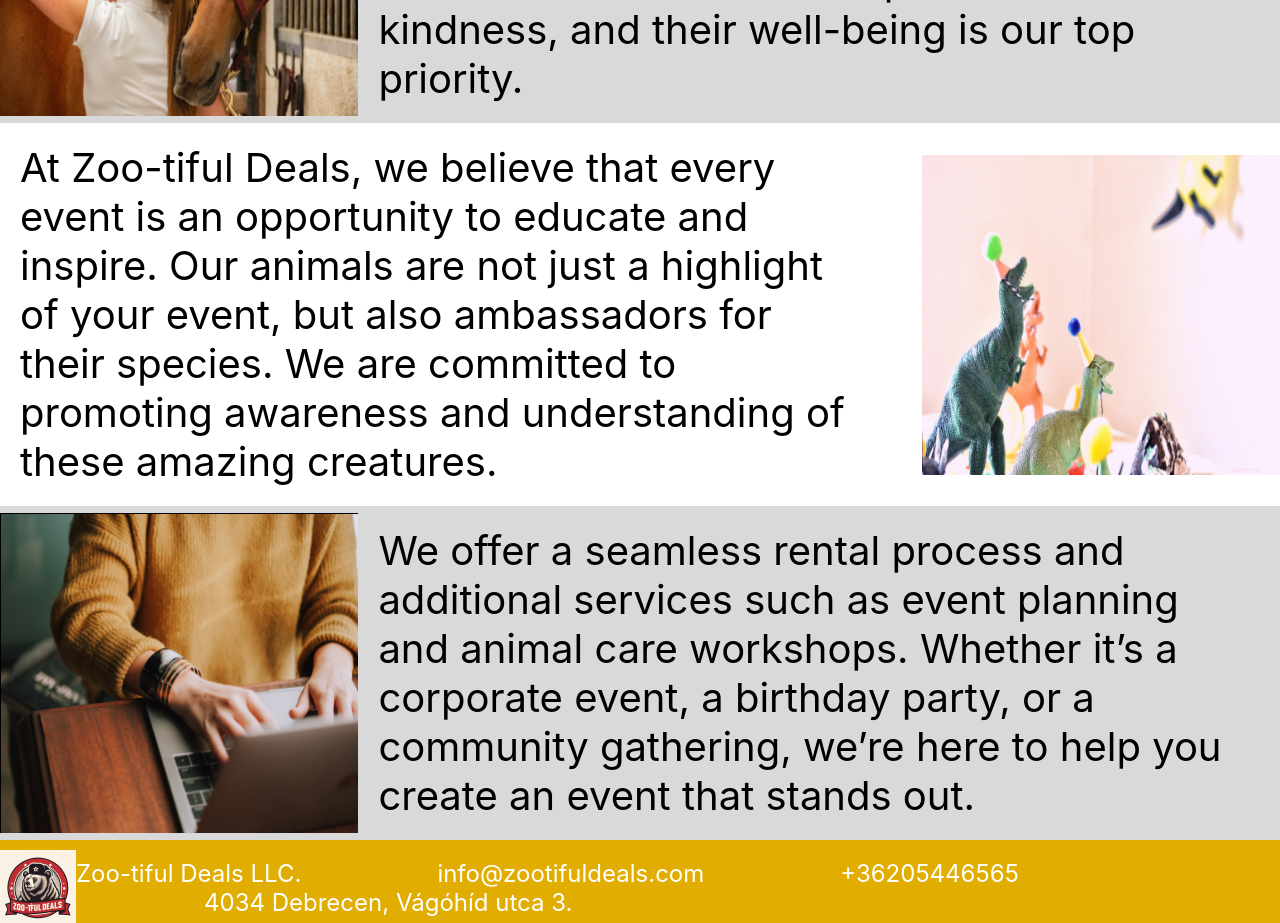
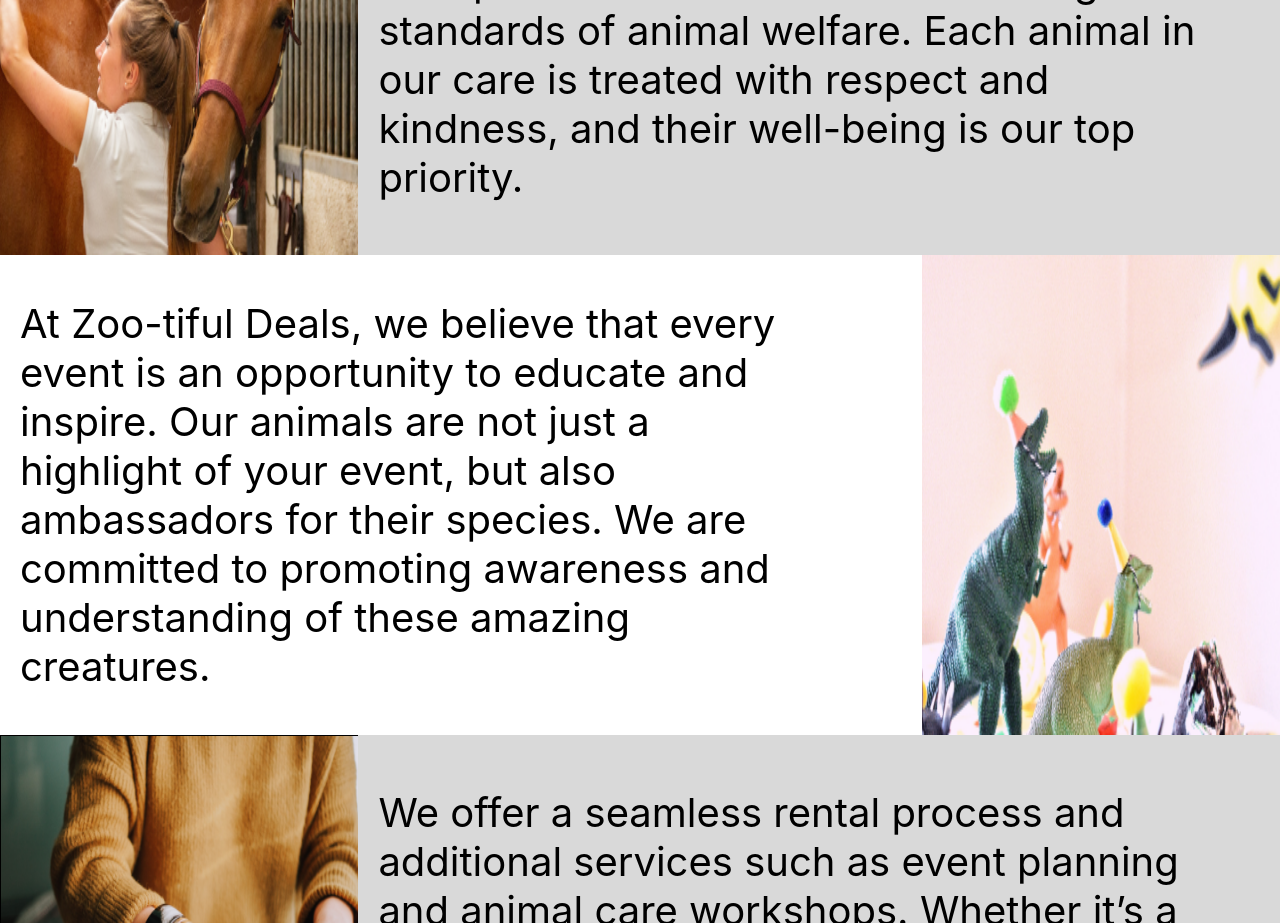
Before and after one commit to Letsktor/sfm, a React (Create React App) app in the folder rector/: page /about in a window 1280 px wide. Shown: the part 1020-1943 px from the top of the page. Built offline with nearby package versions, Linux system fonts and the light colour scheme.

Commit message:
faq button current button color, about us page fixed pictures

```diff
--- a/rector/package.json
+++ b/rector/package.json
@@ -9,7 +9,7 @@
     "react": "^18.2.0",
     "react-dom": "^18.2.0",
     "react-router-dom": "^6.18.0",
-    "react-scripts": "5.0.1",
+    "react-scripts": "^5.0.1",
     "web-vitals": "^2.1.4"
   },
   "scripts": {
--- a/rector/src/main/java/FAQ.js
+++ b/rector/src/main/java/FAQ.js
@@ -29,11 +29,11 @@
             <div className={"top-bar"}>
                 <img className={"logo"} src={logo}  alt={"alt"}/>
                 <div className={"navigation"}>
-                    <button onClick={homelClick}><div className={"CurrentPage"}>HOME</div></button>
+                    <button onClick={homelClick}>HOME</button>
                     <button onClick={animalClick}>ANIMALS</button>
                     <button onClick={aboutClick}>ABOUT</button>
                     <button onClick={contactClick}>CONTACT US</button>
-                    <button onClick={faqClick}>FAQ</button>
+                    <button onClick={faqClick}><div className={"CurrentPage"}>FAQ</div></button>
                 </div>
 
             </div>
--- a/rector/src/main/resources/Css/About.css
+++ b/rector/src/main/resources/Css/About.css
@@ -116,14 +116,14 @@
 
 .Welcomemasodik {
     flex: 0 1 28%; /* Flex-grow is 0, flex-shrink is 1, and flex-basis is 28% */
-    height: 40vh; /* Sets a fixed height */
+    height: 50vh; /* Sets a fixed height */
     overflow: hidden; /* Prevents content from spilling outside the div */
     margin-left: 20px; /* Adds some space between the text and the image */
 }
 
 .Welcomemasodik img {
     width: 100%; /* Makes the image responsive */
-    height: 100%; /* Maintain aspect ratio */
+    height: 120%; /* Maintain aspect ratio */
 }
 .ourteam{
     display: flex; /* Enables flexbox layout */
@@ -134,7 +134,7 @@
 }
 .ourteamelso{
     flex: 0 1 28%; /* Flex-grow is 0, flex-shrink is 1, and flex-basis is 28% */
-    height: 40vh; /* Sets a fixed height */
+    height: 50vh; /* Sets a fixed height */
     overflow: hidden; /* Prevents content from spilling outside the div */
 
 }
@@ -157,17 +157,17 @@
 }
 .zootifulelso{
     flex: 1; /* Allows the div to grow and occupy the available space */
-    margin-right: 20px; /* Adds some space between the text and the image */
+    margin-right: 70px; /* Adds some space between the text and the image */
     padding: 20px; /* Optional padding */
 }
 .zootifulmasodik{
     flex: 0 1 28%; /* Flex-grow is 0, flex-shrink is 1, and flex-basis is 28% */
-    height: 40vh; /* Sets a fixed height */
+    height: 60vh; /* Sets a fixed height */
     overflow: hidden; /* Prevents content from spilling outside the div */
     margin-left: 20px; /* Adds some space between the text and the image */
 }
 .zootifulmasodik img{
-    width: 100%; /* Makes the image responsive */
+    width: 120%; /* Makes the image responsive */
     height: 100%; /* Maintain aspect ratio */
 }
 .weoffer{
@@ -179,7 +179,7 @@
 }
 .weofferelso{
     flex: 0 1 28%; /* Flex-grow is 0, flex-shrink is 1, and flex-basis is 28% */
-    height: 40vh; /* Sets a fixed height */
+    height: 50vh; /* Sets a fixed height */
     overflow: hidden; /* Prevents content from spilling outside the div */
 }
 .weoffermasodik{
```
Also changed, not shown: 1 other file (tests, documents, lock files or other folders).
